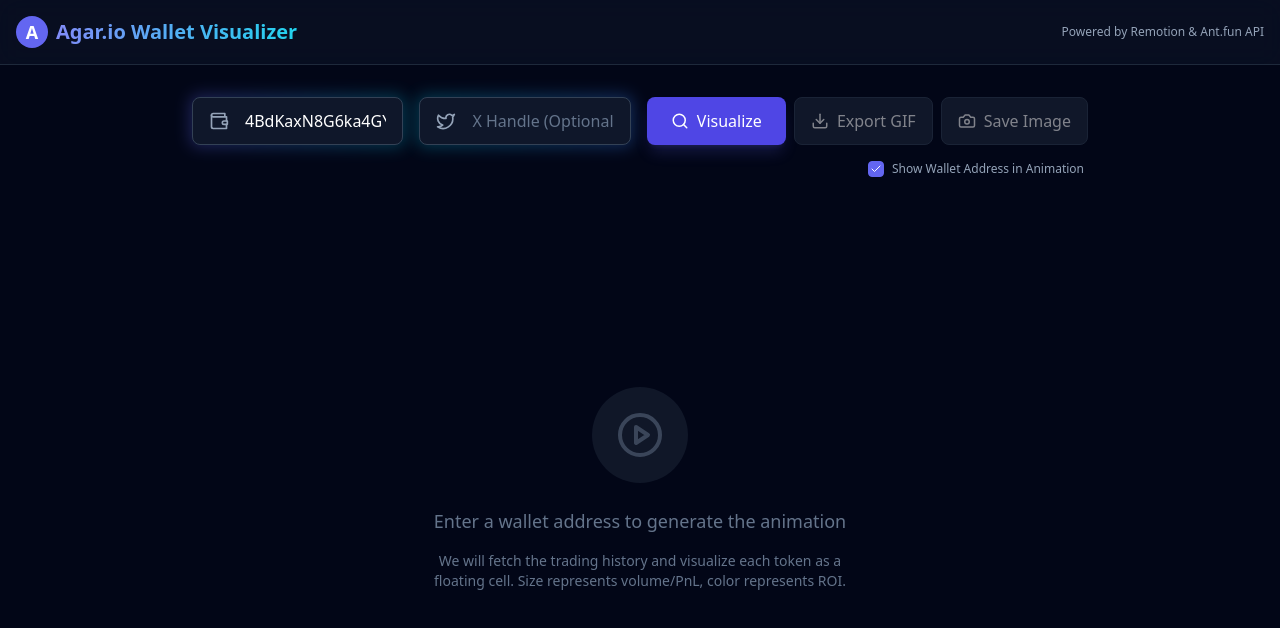
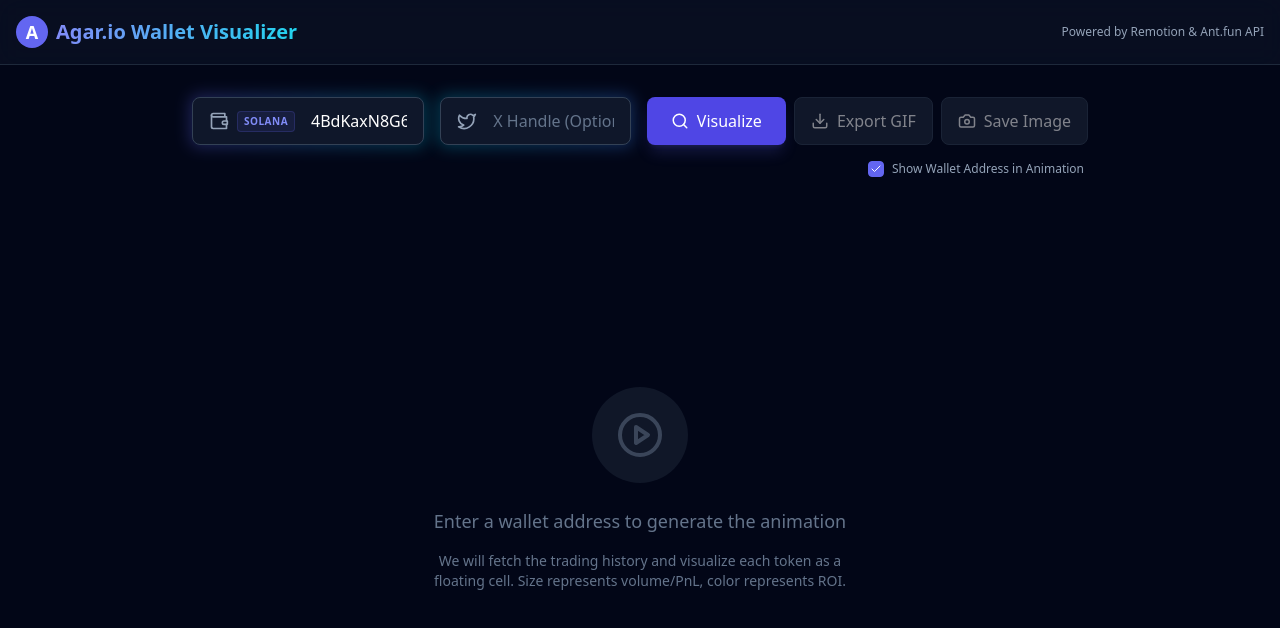
Before and after one commit to MilkBlock/PnlSphereCraft, a React (Vite) app: page / in a window 1280 px wide. Shown: the top 628 px of the page. Built offline with nearby package versions, Linux system fonts and the light colour scheme.

Commit message:
add Solana label to wallet input

```diff
--- a/App.tsx
+++ b/App.tsx
@@ -177,8 +177,9 @@
             <div className="flex-grow-[2] relative group">
               <div className="absolute -inset-0.5 bg-gradient-to-r from-indigo-500 to-cyan-500 rounded-lg blur opacity-30 group-hover:opacity-75 transition duration-200"></div>
               <div className="relative flex items-center bg-slate-900 rounded-lg border border-slate-700 overflow-hidden h-12">
-                <div className="pl-4 text-slate-400">
+                <div className="pl-4 text-slate-400 flex items-center gap-2">
                   <Wallet size={20} />
+                  <span className="text-[10px] font-bold text-indigo-400 px-1.5 py-0.5 bg-indigo-500/10 rounded border border-indigo-500/20 uppercase tracking-wider">Solana</span>
                 </div>
                 <input
                   type="text"
```
